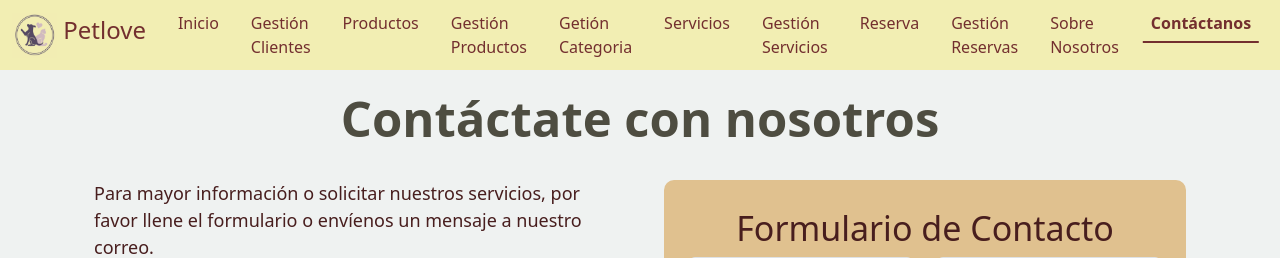
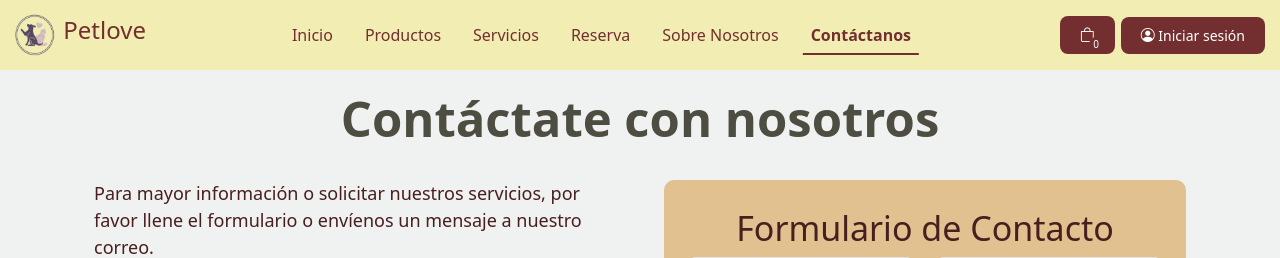
Before and after one commit to joseBC377/Veterinaria, a Spring Boot app: page /contactanos in a window 1280 px wide; the page is wider, and only the part inside the window is pictured. Shown: the top 258 px of that part. Run offline with Spring Boot 4, Linux system fonts and the light colour scheme; data that the repository does not hold is empty; some of the project's set-up classes (security, data sources, template engines, error pages and the like) are left out, and stand-ins take their place.

Commit message:
template para pagina publica

```diff
--- a/src/main/resources/templates/fragments/template.html
+++ b/src/main/resources/templates/fragments/template.html
@@ -42,28 +42,14 @@
                             <a class="nav-link mx-lg-2" href="/index">Inicio</a>
                         </li>
                         <li class="nav-item">
-                            <a class="nav-link mx-lg-2" href="clientes">Gestión Clientes</a>
-                        </li>
-                        <li class="nav-item">
                             <a class="nav-link mx-lg-2" href="productos">Productos</a>
-                        </li>
-                        <li class="nav-item">
-                            <a class="nav-link mx-lg-2" href="producto">Gestión Productos</a>
-                        </li>
-                        <li class="nav-item">
-                            <a class="nav-link mx-lg-2" href="categoria">Getión Categoria</a>
                         </li>
                         <li class="nav-item">
                             <a class="nav-link mx-lg-2" href="servicios">Servicios</a>
                         </li>
-                        <li class="nav-item">
-                            <a class="nav-link mx-lg-2" href="servicio">Gestión Servicios </a>
-                        </li>
+                        <!-- lo manda a loguearse para reservaar  -->
                         <li class="nav-item">
                             <a class="nav-link mx-lg-2" href="reservas">Reserva</a>
-                        </li>
-                        <li class="nav-item">
-                            <a class="nav-link mx-lg-2" href="reserva">Gestión Reservas </a>
                         </li>
                         <li class="nav-item">
                             <a class="nav-link mx-lg-2" href="about">Sobre Nosotros</a>
@@ -95,8 +81,6 @@
                     </div>
                 </div>
             </div>
-
-            </button>
             <button class="login-button d-none d-lg-block" data-bs-toggle="modal" data-bs-target="#login-modal">
                 <i class="bi bi-person-circle"></i>
                 Iniciar sesión
@@ -162,8 +146,9 @@
         <div class="row text-center">
             <p>Petlove. &copy 2024 </p>
     </footer>
+    <!-- Tu formulario ya está configurado, pero asegúrate de que se active el modal con un mensaje si es necesario -->
     <div th:fragment="login-modal">
-        <div class="modal fade" id="login-modal" tabindex="-1" aria-labelledby="login-modal" aria-hidden="true" style="overflow: hidden;">
+        <div class="modal fade" id="login-modal" tabindex="-1" aria-labelledby="login-modal" aria-hidden="true">
             <div class="modal-dialog modal-dialog-centered modal-fullscreen-sm-down">
                 <div class="modal-content">
                     <div class="modal-header">
@@ -174,7 +159,7 @@
                         <div class="text-center mb-3">
                             <img src="/Multimedia/Home/imagen_login.jpeg" width="230px" height="200px" alt="Logo">
                         </div>
-                        <form class="mb-4">
+                        <form action="/login" method="post" class="mb-4">
                             <div class="input-group mb-3">
                                 <span class="input-group-text"><i class="bi bi-envelope-at"></i></span>
                                 <div class="form-floating">
@@ -185,12 +170,12 @@
                             <div class="input-group mb-3">
                                 <span class="input-group-text"><i class="bi bi-lock"></i></span>
                                 <div class="form-floating">
-                                    <input type="current-password" class="form-control" id="clave1" placeholder="Clave">
+                                    <input type="password" class="form-control" id="clave1" placeholder="Clave">
                                     <label for="clave1">Contraseña</label>
                                 </div>
                             </div>
                             <div class="text-center mb-3">
-                                <button type="button" class="login-button" style="font-size: 1.2rem;">Iniciar sesión</button>
+                                <button type="submit" class="login-button" style="font-size: 1.2rem;">Iniciar sesión</button>
                             </div>
                         </form>
                     </div>
@@ -215,7 +200,7 @@
                         <div class="text-center mb-3">
                             <img src="/Multimedia/Home/imagen_login.jpeg" width="230px" height="200px" alt="Logo">
                         </div>
-                        <form class="mb-4">
+                        <form action="/registrarse" method="post" class="mb-4">
                             <div class="input-group mb-3">
                                 <span class="input-group-text"><i class="bi bi-person"></i></span>
                                 <div class="form-floating">
```
